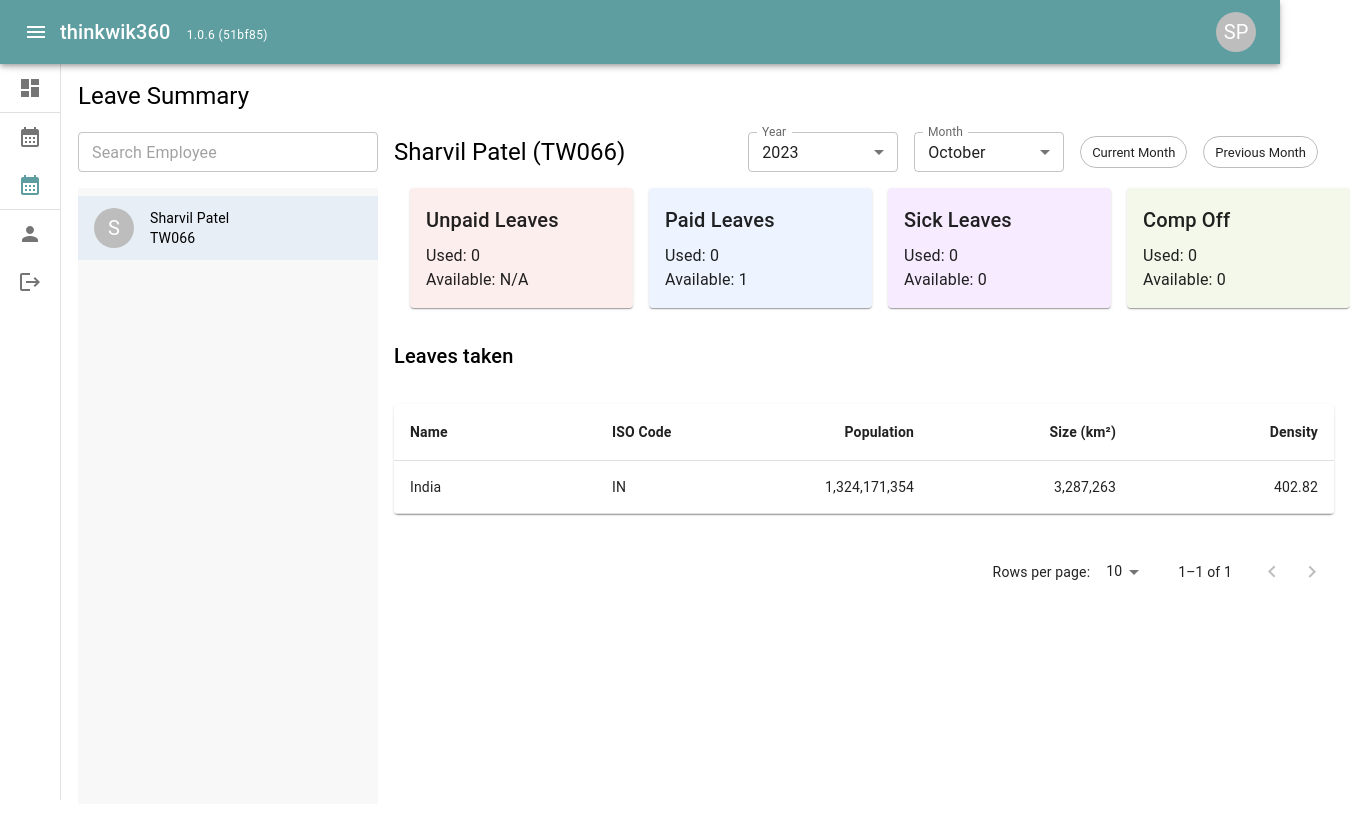
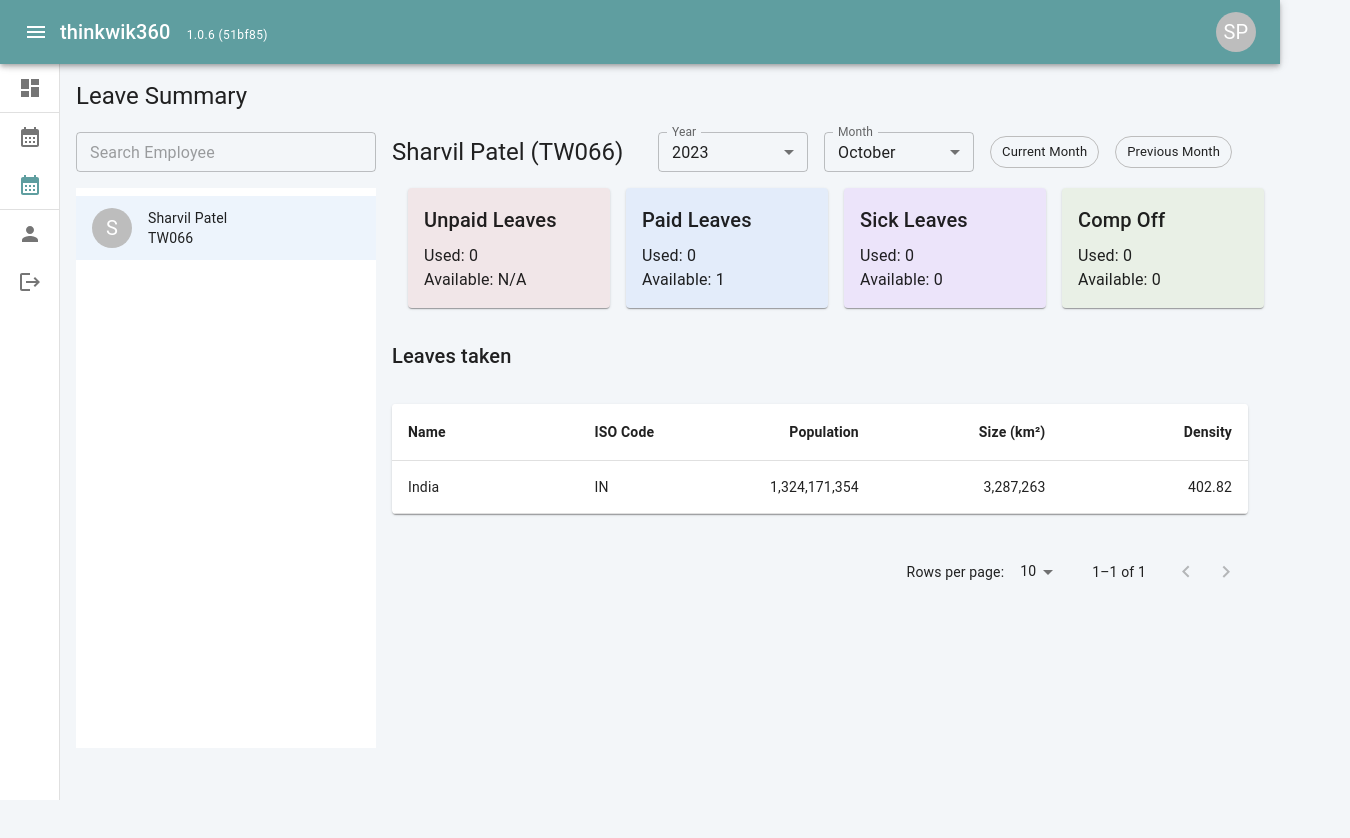
Before and after one commit to sharvil551/360-thinkwik-sharvil, a React (Create React App) app: page /leave-summary in a window 1280 px wide. Shown: the top 838 px of the page, 1350 px wide, since content can reach past the window. After the commit the page ends 800 px from the top, so only its background shows below. Built offline with nearby package versions, Linux system fonts and the light colour scheme; sample sign-in values are in the browser's storage.

Commit message:
sidebar transition added, major css fix, Home component layout changed

```diff
--- a/src/App.css
+++ b/src/App.css
@@ -1,38 +1,3 @@
-.App {
-  text-align: center;
+body {
+  background-color: rgb(243, 246, 249) !important;
 }
-
-.App-logo {
-  height: 40vmin;
-  pointer-events: none;
-}
-
-@media (prefers-reduced-motion: no-preference) {
-  .App-logo {
-    animation: App-logo-spin infinite 20s linear;
-  }
-}
-
-.App-header {
-  background-color: #282c34;
-  min-height: 100vh;
-  display: flex;
-  flex-direction: column;
-  align-items: center;
-  justify-content: center;
-  font-size: calc(10px + 2vmin);
-  color: white;
-}
-
-.App-link {
-  color: #61dafb;
-}
-
-@keyframes App-logo-spin {
-  from {
-    transform: rotate(0deg);
-  }
-  to {
-    transform: rotate(360deg);
-  }
-}
--- a/src/App.tsx
+++ b/src/App.tsx
@@ -1,5 +1,6 @@
 import { Dashboard } from "./components/Dashboard";
 import "./App.css";
+import './assets/main.scss'
 import { Home } from "./components/layout/Home";
 import { Routes, Route, Navigate } from "react-router";
 import { Leaves } from "./components/Leaves";
@@ -13,6 +14,7 @@
   return (
     <>
       <Routes>
+        {/* {isLoggedIn === null && <Route path="/login" element={<Login />} />} */}
         <Route path="/login" element={<Login />} />
       </Routes>
       <Home>
--- a/src/assets/main.scss
+++ b/src/assets/main.scss
@@ -0,0 +1,5 @@
+.MuiDrawer-root .MuiDrawer-docked {
+     transition: width 225ms !important;
+    transition-timing-function: cubic-bezier(0.4, 0, 0.6, 1) !important;
+
+}
--- a/src/components/Dashboard.tsx
+++ b/src/components/Dashboard.tsx
@@ -37,7 +37,7 @@
   ];
   return (
     <>
-      <Box component="main" sx={{ flexGrow: 1, p: 3 }}>
+      {/* <Box component="main" sx={{ flexGrow: 1, p: 3 }}> */}
         <Typography variant="h5">Welcome Sharvil Patel!</Typography>
         <Box>
           <Grid container spacing={2} mt={0}>
@@ -130,7 +130,7 @@
             </Grid> */}
           </Grid>
         </Box>
-      </Box>
+      {/* </Box> */}
     </>
   );
 };
--- a/src/components/LeaveSummary.tsx
+++ b/src/components/LeaveSummary.tsx
@@ -48,10 +48,12 @@
 export const LeaveSummary = () => {
   return (
     <>
-      <Box component="main" sx={{ flexGrow: 1, p: 3 }}>
+      {/* <Box component="main" sx={{ flexGrow: 1, p: 3 }}> */}
+
       <div style={{ paddingBottom: "20px" }}>
         <Typography variant="h5">Leave Summary</Typography>
       </div>
+
       <Stack direction="row">
         <div>
           <FormControl fullWidth>
@@ -66,16 +68,16 @@
           <List
             sx={{
               marginTop: "16px",
-                maxHeight: "75vh",
-                minHeight: "75vh",
-                backgroundColor: "rgb(241 238 238 / 44%)",
+              maxHeight: "70vh",
+              minHeight: "70vh",
+              backgroundColor: "rgb(255, 255, 255)",
             }}
           >
             <ListItemButton selected={true}>
               <ListItemIcon>
                 <Avatar alt="Sharvil Patel">S</Avatar>
               </ListItemIcon>
-                <ListItemText>
+              <ListItemText >
                 <span>
                   <Typography variant="body2">
                     Sharvil Patel <br />
@@ -94,15 +96,16 @@
             sx={{ justifyContent: "space-between" }}
             mx={2}
           >
-              <Stack direction="row" sx={{ justifyContent: "space-between",alignItems:'center' }}>
-                <Typography variant="h5" >Sharvil Patel (TW066)</Typography>
+            <Stack
+              direction="row"
+              sx={{ justifyContent: "space-between", alignItems: "center" }}
+            >
+              <Typography variant="h5">Sharvil Patel (TW066)</Typography>
 
               <Stack direction="row" spacing={2} mx={2}>
                 <div style={{ width: "150px", maxWidth: "100%" }}>
                   <FormControl fullWidth>
-                      <InputLabel id="demo-simple-select-label">
-                        Year
-                      </InputLabel>
+                    <InputLabel id="demo-simple-select-label">Year</InputLabel>
                     <Select
                       labelId="demo-simple-select-label"
                       defaultValue="2023"
@@ -121,9 +124,7 @@
                   }}
                 >
                   <FormControl fullWidth>
-                      <InputLabel id="demo-simple-select-label">
-                        Month
-                      </InputLabel>
+                    <InputLabel id="demo-simple-select-label">Month</InputLabel>
                     <Select
                       labelId="demo-simple-select-label"
                       defaultValue="October"
@@ -169,7 +170,7 @@
             </Stack>
 
             {/* <Box> */}
-                <Grid container spacing={2} sx={{margin:'0 !important'}}>
+            <Grid container spacing={2} sx={{ margin: "0 !important" }}>
               {leavesSection.map((p, index) => {
                 return (
                   <>
@@ -204,7 +205,8 @@
           </Stack>
         </div>
       </Stack>
-      </Box>
+
+      {/* </Box> */}
     </>
   );
 };
--- a/src/components/Profile.tsx
+++ b/src/components/Profile.tsx
@@ -61,7 +61,7 @@
 
   return (
     <>
-      <Box component="main" sx={{ flexGrow: 1, p: 3 }}>
+      {/* <Box component="main" sx={{ flexGrow: 1, p: 3 }}> */}
         <div
           style={{
             display: "flex",
@@ -105,8 +105,7 @@
                     <DatePicker
                       label="Date of Birth"
                       value={dayjs(Date.now())}
-                        slotProps={{ textField: { size: 'small' } }}
-
+                      slotProps={{ textField: { size: "small" } }}
                     />
                   </LocalizationProvider>
                 </FormControl>
@@ -119,7 +118,6 @@
                     label="Phone Number"
                     value={"+91 6354886802"}
                     size="small"
-
                   />
                 </FormControl>
               </Grid>
@@ -137,8 +135,7 @@
                       label="Date of Joining"
                       value={dayjs(Date.now())}
                       disabled
-                        slotProps={{ textField: { size: 'small' } }}
-
+                      slotProps={{ textField: { size: "small" } }}
                     />
                   </LocalizationProvider>
                 </FormControl>
@@ -249,7 +246,7 @@
                 </FormControl>
               </Grid>
             </Grid>
-            <Stack sx={{ display: "flex", flexDirection: "row-reverse" }}>
+            <Stack direction="row" justifyContent="flex-end">
               <Button
                 variant="contained"
                 size="small"
@@ -263,7 +260,7 @@
             </Stack>
           </form>
         </CustomTabPanel>
-      </Box>
+      {/* </Box> */}
     </>
   );
 };
--- a/src/components/layout/Home.tsx
+++ b/src/components/layout/Home.tsx
@@ -1,7 +1,9 @@
 import { useState } from "react";
 import Sidebar from "./Sidebar";
-import { Box } from "@mui/material";
+import { Box, CssBaseline } from "@mui/material";
 import Navbar from "./Navbar";
+import "../../assets/main.scss";
+
 type HomeProps = {
   children: JSX.Element | any;
 };
@@ -14,18 +16,59 @@
   };
   const sidebarWidth = 230;
 
-  const contentStyle = {
-    paddingLeft: isSidebarOpen ? `${sidebarWidth}px` : "30px",
-    transition:  "margin 0.3s ease-in-out",
-  };
+  // const contentStyle = {
+  //   paddingLeft: isSidebarOpen ? `${sidebarWidth}px` : "50px",
+  //   transition: "width 225ms cubic-bezier(0.4, 0, 0.6, 1) 0ms"
+  // };
 
   return (
     <>
-      <Box component="main" sx={{ flexGrow: 1, p: 3 }}>
+      {/* <Box component="div">
         <Navbar onMenuToggle={handleMenuToggle} />
-         <Sidebar open={isSidebarOpen} sideBarWidth={sidebarWidth} />
-        <Box component="main" sx={{ flexGrow: 1, p: 4, ...contentStyle}} >
+        <Sidebar open={isSidebarOpen} sideBarWidth={sidebarWidth} />
+        <Box component="main" sx={{ flexGrow: 1, p: 3, ...contentStyle }}>
+          <div
+            style={{
+              display: "flex",
+              alignItems: "center",
+              justifyContent: "flex-end",
+              padding: "0px 8px",
+              minHeight: "64px",
+            }}
+          ></div>
+
           {children}
+        </Box>
+      </Box> */}
+
+      <Box sx={{ display: "flex" }}>
+        <CssBaseline />
+        <Navbar onMenuToggle={handleMenuToggle} />
+        <Sidebar open={isSidebarOpen} sideBarWidth={sidebarWidth} />
+        <Box
+          component="main"
+          sx={{
+          flexGrow: 1,
+          p: 2,
+          marginLeft: isSidebarOpen ? '10px' : "0px",
+          transition: isSidebarOpen?"margin 225ms cubic-bezier(0.4, 0, 0.6, 1) 0ms ": "margin 195ms cubic-bezier(0.4, 0, 0.6, 1) 0ms"
+          }}
+        >
+          <div
+            style={{
+              display: "flex",
+              alignItems: "center",
+              justifyContent: "flex-end",
+              padding: "0px 8px",
+              minHeight: "64px",
+            }}
+          ></div>
+
+          {/* <Grid container >
+            <Grid item xs={12}> */}
+          {children}
+          {/* </Grid>
+          </Grid> */}
         </Box>
       </Box>
     </>
--- a/src/components/layout/Navbar.tsx
+++ b/src/components/layout/Navbar.tsx
@@ -15,7 +15,7 @@
   const navigate = useNavigate();
   const isLoggedIn = localStorage.getItem("loggedIn");
   return (
-    <Box sx={{ flexGrow: 1 }}>
+    // <Box sx={{ flexGrow: 1 }}>
       <AppBar position="fixed" sx={{ background: "rgb(95, 158, 160)" }}>
         <Toolbar>
           {isLoggedIn !== null && (
@@ -65,7 +65,7 @@
           )}
         </Toolbar>
       </AppBar>
-    </Box>
+    // </Box>
   );
 };
 
--- a/src/components/layout/Sidebar.tsx
+++ b/src/components/layout/Sidebar.tsx
@@ -23,19 +23,23 @@
 const Sidebar: React.FC<SidebarProps> = ({ open, sideBarWidth }) => {
   const openedMixin = (theme: Theme): CSSObject => ({
     width: sideBarWidth,
-    transition: theme.transitions.create("width", {
-      easing: theme.transitions.easing.sharp,
-      duration: theme.transitions.duration.enteringScreen,
-    }),
+    // transition: theme.transitions.create("width", {
+    //   easing: theme.transitions.easing.sharp,
+    //   duration: theme.transitions.duration.enteringScreen,
+    // }),
+    //  transition: "margin 3s",
+    //  transitionTimingFunction: "cubic-bezier(0.1, 0.7, 1.0, 0.1)",
     overflowX: "hidden",
     zIndex: 1000,
   });
 
   const closedMixin = (theme: Theme): CSSObject => ({
-    transition: theme.transitions.create("width", {
-      easing: theme.transitions.easing.sharp,
-      duration: theme.transitions.duration.leavingScreen,
-    }),
+    // transition: theme.transitions.create("width", {
+    //   easing: theme.transitions.easing.sharp,
+    //   duration: theme.transitions.duration.leavingScreen,
+    // }),
+    //  transition: "margin 3s",
+    // transitionTimingFunction: "cubic-bezier(0.1, 0.7, 1.0, 0.1)",
     overflowX: "hidden",
     width: `60px`,
     zIndex: 1000,
```
Lines whose indentation alone changed are shown as unchanged.
